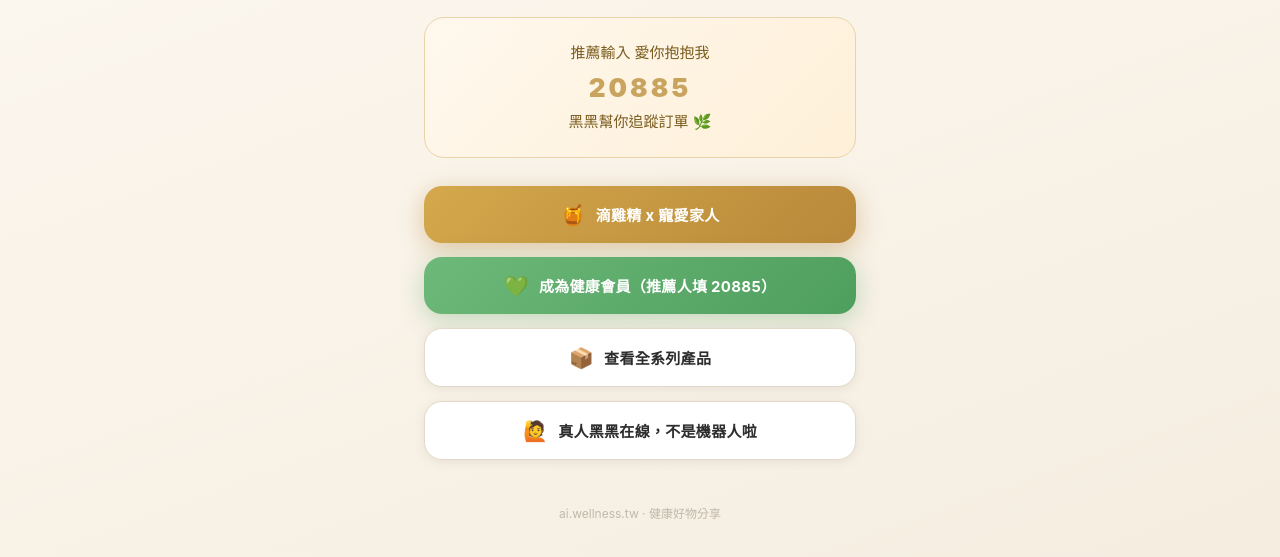
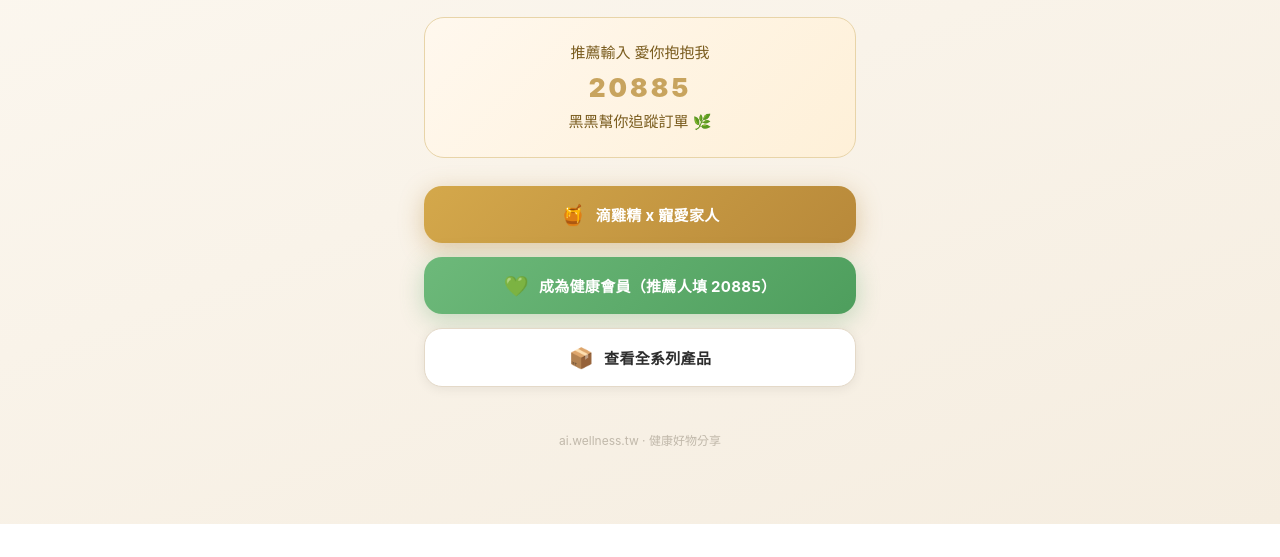
Before and after one commit to aiwellnesstw/aiwellnesstw.github.io, a website: page index.html in a window 1280 px wide. Shown: the part 276-833 px from the top of the page. After the commit the page ends 800 px from the top, so only its background shows below. Drawn offline with Linux system fonts and the light colour scheme.

Commit message:
Update index.html

```diff
--- a/index.html
+++ b/index.html
@@ -203,11 +203,6 @@
       查看全系列產品
     </a>
 
-    <a href="https://line.me/R/ti/p/@686czwde" class="btn btn-white">
-      <span class="btn-icon">🙋</span>
-      真人黑黑在線，不是機器人啦
-    </a>
-
   </div>
 
   <footer>ai.wellness.tw · 健康好物分享</footer>
```
